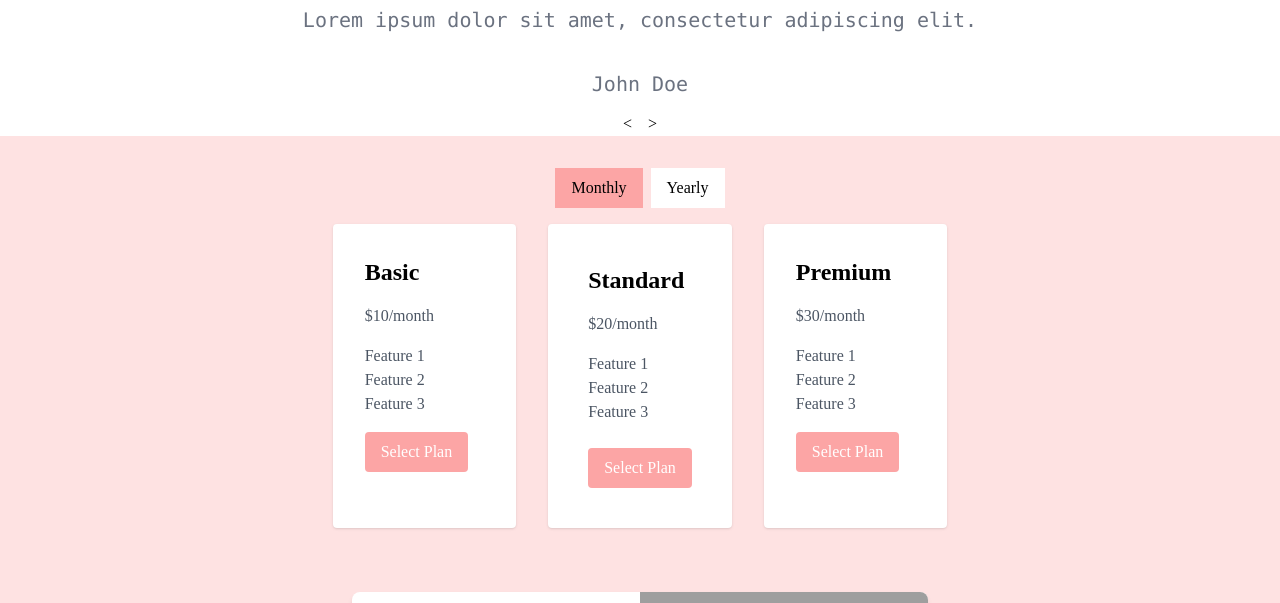
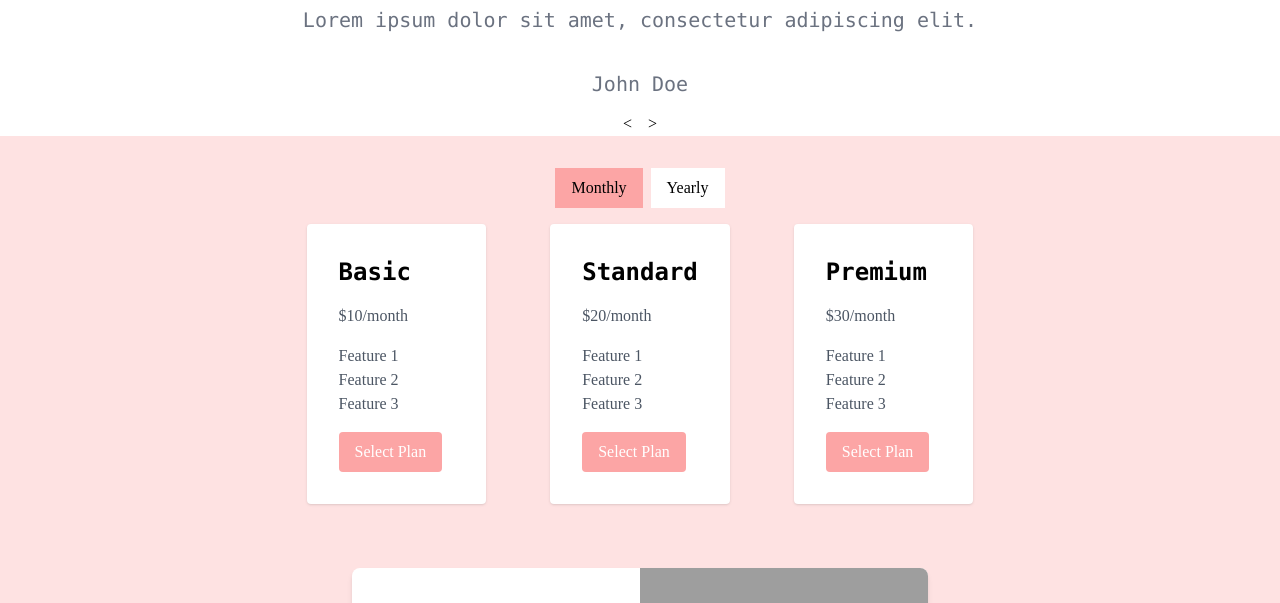
Before and after one commit to arushiMWork2004/maqroBudgetStore, a Next.js app: page / in a window 1280 px wide. Shown: the part 1920-2523 px from the top of the page. Built offline with nearby package versions, Linux system fonts and the light colour scheme; grey boxes are pictures that could not be loaded.

Commit message:
Update Pricing.jsx

```diff
--- a/components/Pricing.jsx
+++ b/components/Pricing.jsx
@@ -8,8 +8,8 @@ const PricingPlan = () => {
   };
 
   return (
-    <div className="flex justify-center items-center py-8">
-      <div className="max-w-5xl">
+    <div className="grid justify-items-center py-8">
+      <div>
         <div className="flex justify-center mb-4">
           <button
             className={`px-4 py-2 mr-2 ${
@@ -28,10 +28,12 @@ const PricingPlan = () => {
             Yearly
           </button>
         </div>
-        <div className="grid grid-cols-3 gap-8">
-          <div className="bg-white p-8 rounded shadow w-full">
-            <h2 className="text-2xl font-bold mb-4">Basic</h2>
-            <p className="text-gray-600 mb-4">{isMonthly ? '$10/month' : '$100/year'}</p>
+        <div className="grid grid-cols-1 gap-16 sm:grid-cols-3">
+          <div className="bg-white p-8 rounded shadow">
+            <h2 className="text-2xl font-bold font-mono mb-4">Basic</h2>
+            <p className="text-gray-600 mb-4">
+              {isMonthly ? '$10/month' : '$100/year'}
+            </p>
             <ul className="text-gray-600">
               <li>Feature 1</li>
               <li>Feature 2</li>
@@ -41,21 +43,26 @@ const PricingPlan = () => {
               Select Plan
             </button>
           </div>
-          <div className="bg-white p-10 rounded shadow w-full">
-            <h2 className="text-2xl font-bold mb-4">Standard</h2>
-            <p className="text-gray-600 mb-4">{isMonthly ? '$20/month' : '$200/year'}</p>
+          <div className="bg-white p-8 rounded shadow">
+            <h2 className="text-2xl font-bold font-mono mb-4">Standard</h2>
+            <p className="text-gray-600 mb-4">
+              {isMonthly ? '$20/month' : '$200/year'}
+            </p>
             <ul className="text-gray-600">
               <li>Feature 1</li>
               <li>Feature 2</li>
               <li>Feature 3</li>
             </ul>
-            <button className="bg-red-300 text-white py-2 px-4 mt-6 rounded">
+            <button className="bg-red-300 text-white py-2 px-4 mt-4 rounded">
               Select Plan
             </button>
           </div>
-          <div className="bg-white p-8 rounded shadow w-full">
-            <h2 className="text-2xl font-bold mb-4">Premium</h2>
-            <p className="text-gray-600 mb-4">{isMonthly ? '$30/month' : '$300/year'}</p>
+          <div className="bg-white rounded shadow">
+            <div className="p-8">
+              <h2 className="text-2xl font-bold font-mono mb-4">Premium</h2>
+              <p className="text-gray-600 mb-4">
+                {isMonthly ? '$30/month' : '$300/year'}
+              </p>
               <ul className="text-gray-600">
                 <li>Feature 1</li>
                 <li>Feature 2</li>
@@ -68,6 +75,7 @@ const PricingPlan = () => {
           </div>
         </div>
       </div>
+    </div>
   );
 };
 
```
Lines whose indentation alone changed are shown as unchanged.
